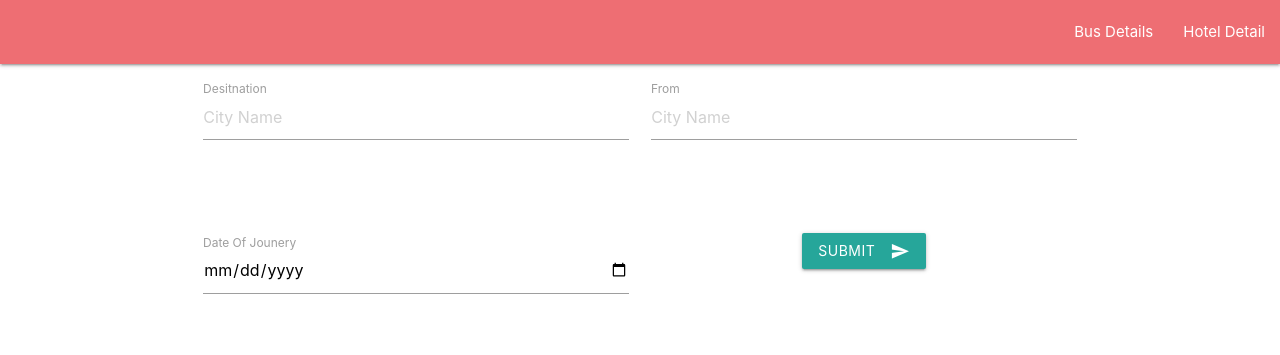
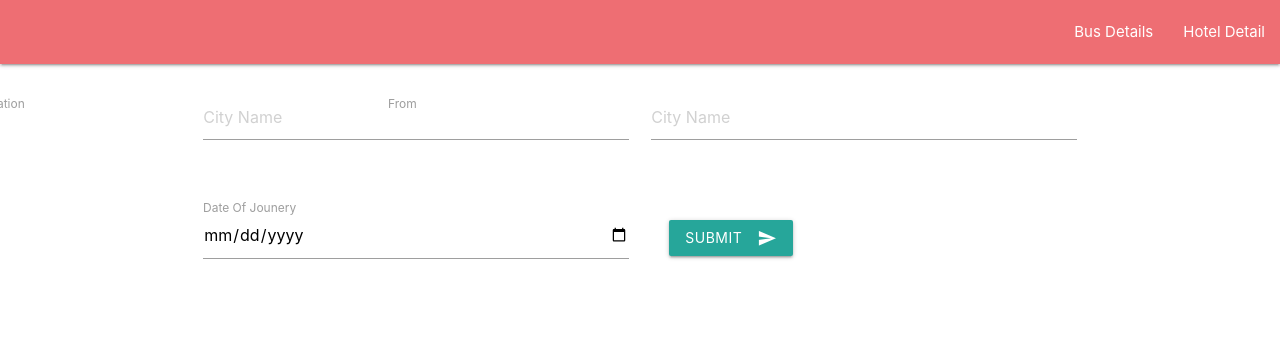
Before and after one commit to thrilok209/Projectusingapi, a website: page index.html in a window 1280 px wide. Drawn offline with nearby package versions, Linux system fonts and the light colour scheme; the site is published under a folder, as on GitHub Pages, so addresses that start at the root find nothing.

Commit message:
fixed a small bug in index(/css to css/main.css)

```diff
--- a/index.html
+++ b/index.html
@@ -5,7 +5,7 @@
     <title>Railways Details</title>
     <link rel="stylesheet" href="https://cdnjs.cloudflare.com/ajax/libs/materialize/0.97.8/css/materialize.min.css">
     <link href="https://fonts.googleapis.com/icon?family=Material+Icons" rel="stylesheet">
-    <link rel="stylesheet" href="/css/main.css" media="screen" title="no title">
+    <link rel="stylesheet" href="css/main.css" media="screen" title="no title">
     <!-- <link rel="stylesheet" href="https://maxcdn.bootstrapcdn.com/bootstrap/3.3.7/css/bootstrap.min.css" integrity="sha384-BVYiiSIFeK1dGmJRAkycuHAHRg32OmUcww7on3RYdg4Va+PmSTsz/K68vbdEjh4u" crossorigin="anonymous"> -->
   </head>
   <body>
```
